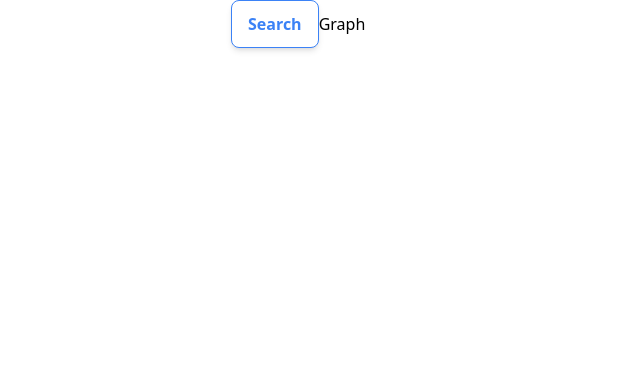
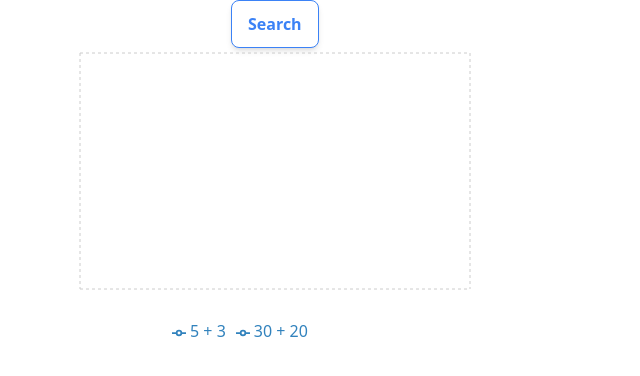
Before and after one commit to danbockapps/chessgraphs, a Next.js app: page / in a window 1280 px wide. Shown: the top 376 px of the page, without its empty margins (0-640 px from the left). Built offline with nearby package versions, Linux system fonts and the light colour scheme.

Commit message:
Add recharts

```diff
--- a/app/graph.tsx
+++ b/app/graph.tsx
@@ -1,6 +1,7 @@
 'use client'
 
 import {FC, useState} from 'react'
+import {CartesianGrid, Legend, Line, LineChart, Tooltip, XAxis, YAxis} from 'recharts'
 import Button from './button'
 
 type Datapoint = {
@@ -13,18 +14,36 @@ type Datapoint = {
 const Graph: FC = () => {
   const [username, setUsername] = useState('')
   const [datapoints, setDatapoints] = useState<Datapoint[]>([])
-  console.log(datapoints)
+
+  const data = datapoints.reduce(
+    (acc, cur) => {
+      const date = new Date(cur.lastMoveAt)
+      const month = date.getMonth()
+      const year = date.getFullYear()
+      const bucket = `${year}/${month + 1}`
+      const category = getReadableTimeControl(cur.clock)
+
+      return {
+        ...acc,
+        [bucket]: {...(acc[bucket] ?? {}), [category]: (acc[bucket]?.[category] ?? 0) + 1},
+      }
+    },
+    {} as Record<string, Record<string, number>>,
+  )
+
+  console.log(data)
 
   const onClick = async () => {
     const onMessage = (obj: Datapoint) => setDatapoints((d) => [...d, obj])
     const onComplete = () => console.log('The stream has completed')
 
-    const oneWeekAgo = new Date()
-    oneWeekAgo.setDate(oneWeekAgo.getDate() - 2)
+    const start = new Date()
+    start.setDate(start.getDate() - 30) // It handles month transitions automatically
+    start.setDate(1) // Set it to the beginning of the month
 
     const response = await fetch(
       `https://lichess.org/api/games/user/danbock?${new URLSearchParams({
-        since: `${oneWeekAgo?.getTime() ?? ''}`,
+        since: `${start?.getTime() ?? ''}`,
         moves: 'false',
       })}`,
       {headers: {Accept: 'application/x-ndjson'}},
@@ -58,9 +77,27 @@ const Graph: FC = () => {
     <div>
       <input type="text" value={username} onChange={(e) => setUsername(e.target.value)} />
       <Button {...{onClick}}>Search</Button>
-      Graph
+      <LineChart
+        width={500}
+        height={300}
+        data={Object.entries(data).map(([name, obj]) => ({name, ...obj}))}
+        margin={{top: 5, right: 30, left: 20, bottom: 5}}
+      >
+        <CartesianGrid strokeDasharray="3 3" />
+        <XAxis dataKey="name" />
+        <YAxis />
+        <Tooltip />
+        <Legend />
+        <Line type="monotone" dataKey="5 + 3" />
+        <Line type="monotone" dataKey="30 + 20" />
+      </LineChart>
     </div>
   )
 }
 
+const getReadableTimeControl = (clock: {initial: number; increment: number}) => {
+  const minutes = Math.floor(clock.initial / 60)
+  return `${minutes} + ${clock.increment}`
+}
+
 export default Graph
--- a/package.json
+++ b/package.json
@@ -11,7 +11,8 @@
   "dependencies": {
     "next": "14.2.15",
     "react": "^18",
-    "react-dom": "^18"
+    "react-dom": "^18",
+    "recharts": "^2.13.0"
   },
   "devDependencies": {
     "@types/node": "^20",
```
Also changed, not shown: 1 other file (tests, documents, lock files or other folders).
